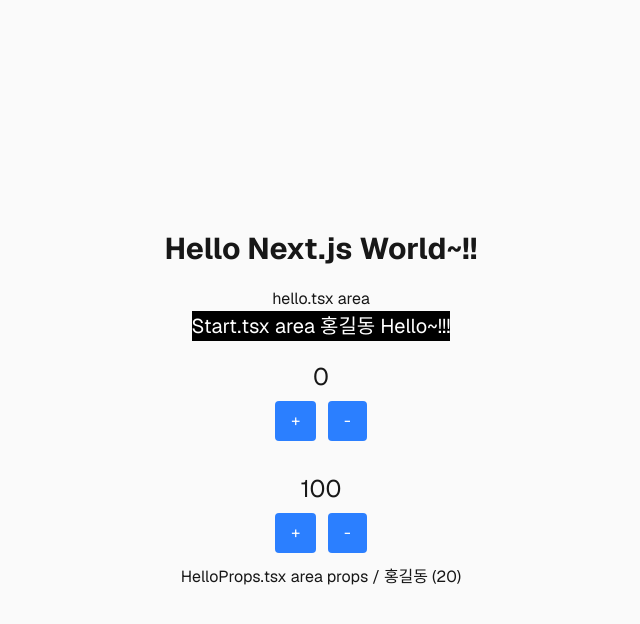
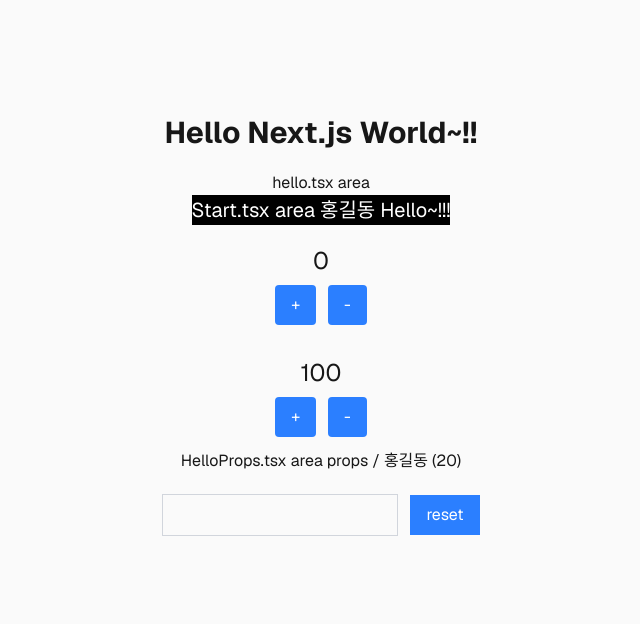
Before and after one commit to dhalfks/next-app, a Next.js app: page / in a window 1280 px wide. Shown: the top 624 px of the page, without its empty margins (319-959 px from the left). Built offline with nearby package versions, Linux system fonts and the light colour scheme.

Commit message:
next-app 2

```diff
--- /dev/null
+++ b/app/components/inputSample.tsx
@@ -0,0 +1,21 @@
+import { useState } from "react"
+
+export default function InputSample(){
+
+    // input 값이 변경되면 input value 속성의 값이 업데이트 되야 함.
+    // useState 관리
+    const [text, setText] = useState<string>(''); // 문자타입 초기설정값 빈값
+
+    return(
+        <div className="m-5">
+            <input className="border border-gray-300 p-2"
+                type="text"
+                name="text"
+                value={text}
+            />
+            <button className="px-4 py-2 ml-3 bg-blue-500 text-white "
+            >reset</button>
+
+        </div>
+    )
+}
--- a/app/page.tsx
+++ b/app/page.tsx
@@ -5,6 +5,7 @@ import Start from "./components/Start";
 import Counter from "./components/Counter";
 import Counter2 from "./components/Counter2";
 import HelloProps from "./components/HelloProps";
+import InputSample from "./components/inputSample";
 
 export default function Home() {
   return (
@@ -17,6 +18,20 @@ export default function Home() {
         <Counter2 num={100} />
 
         <HelloProps name={"홍길동"} age={20} />
+        <hr />
+        <InputSample />
+
+        <hr />
+        <hr />
+        <hr />
+        <hr />
+        <hr />
+        <br />
+        <br />
+        <br />
+        <br />
+        <br />
+        <br />
 
     </div>
   );
```
